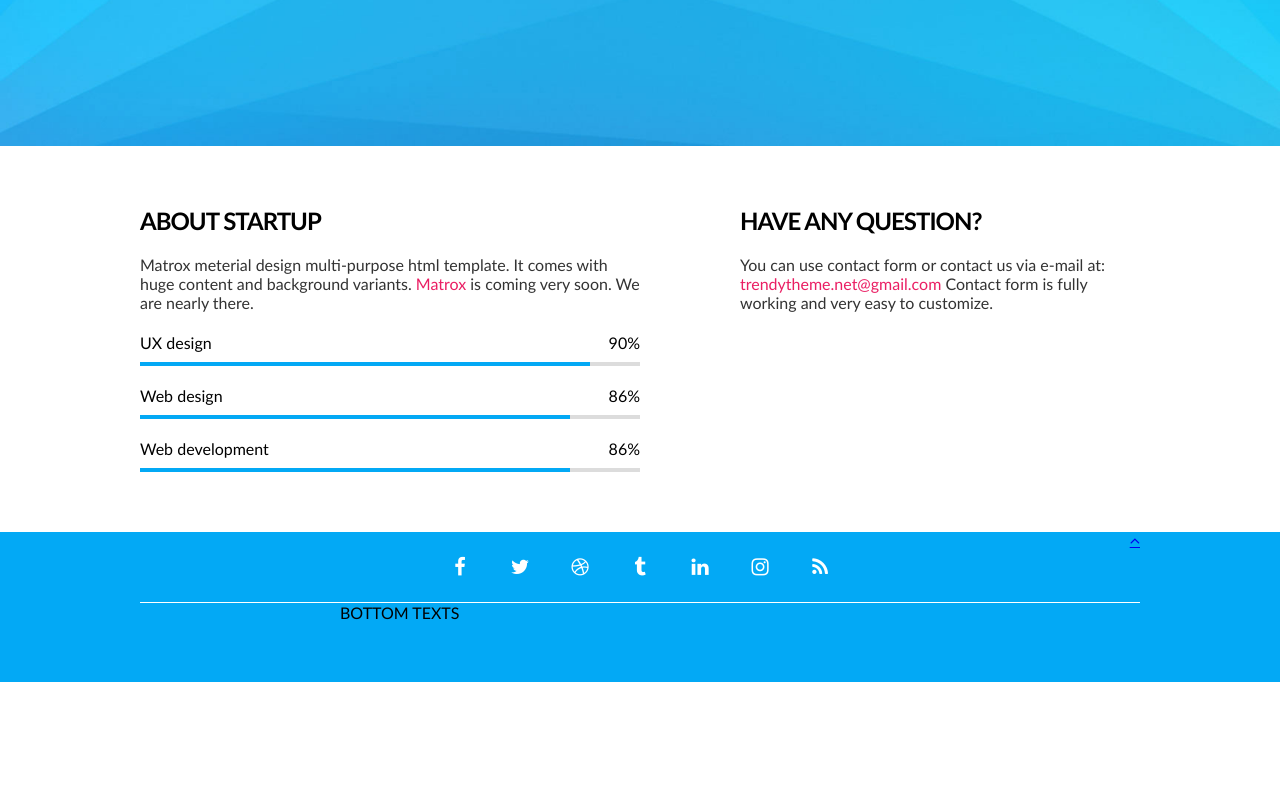
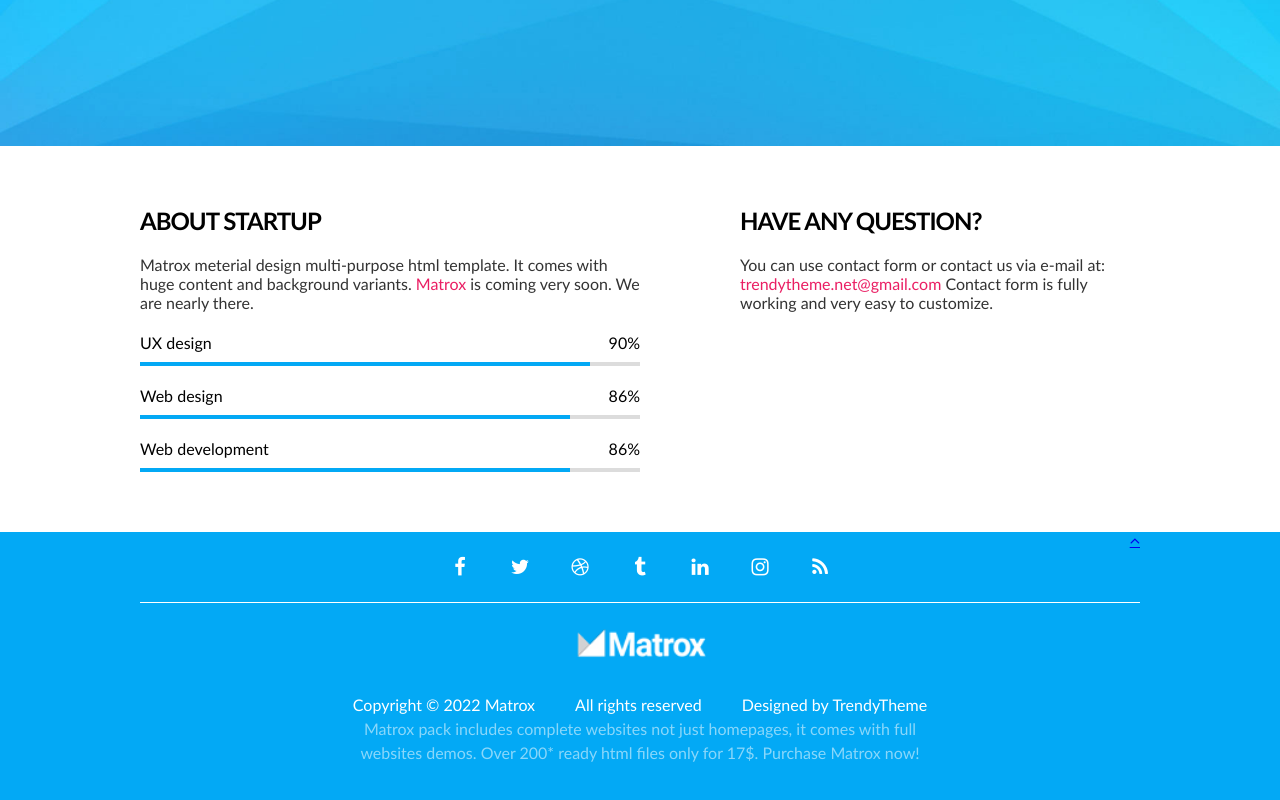
Before and after one commit to IrinaVaronka/6-projektas-coming-soon, a website: page index.html in a window 1280 px wide. Shown: the part 654-1454 px from the top of the page. Before the commit the page ends 1336 px from the top, so only its background shows below. Drawn offline with Linux system fonts and the light colour scheme.

Commit message:
Footer bottom content #15

```diff
--- a/css/base/base.css
+++ b/css/base/base.css
@@ -13,12 +13,12 @@
 .bg-main {
     background-color: #03a9f5;
 }
- p {
+ .column p {
     font-size: 16px;
     line-height: 1.2em;
     color: #333;
  }
-  p > a {
+ .column p > a {
     color: #EA1E63;
     text-decoration: none;
   }
--- a/css/pages/home.css
+++ b/css/pages/home.css
@@ -91,12 +91,34 @@
  .socials > a:hover {
     background-color: #fff;
     color: #03a9f5;
-
  }
 
- @media (max-width: 600px) {
+ .bottom {
+   display: flex;
+   flex-direction: column;
+   text-align: center;
+   align-items: center;
+   color: #fff8;
+   line-height: 1.5em;
+ }
+
+ .bottom > .trio {
+   display: flex;
+   gap: 40px;
+   color: #fff;
+ }
+
+.bottom a {
+   color: #fff;
+   text-decoration: none;
+}
+
+.bottom > .logo {
+   margin-bottom: 30px;
+   margin-top: 20px;
+}
+@media (max-width: 600px) {
    .main-title {
       font-size: 50px;
    }
-
- }
+}
--- a/index.html
+++ b/index.html
@@ -104,8 +104,16 @@
         </div>
             <a href="#" class="back-to-top fa fa-angle-up"></a>
         </div>
-        <div class="short-row">
-            BOTTOM TEXTS
+        <div class="short-row bottom">
+            <img class="logo" src="/img/white-logo.png" alt="White-logo">
+            <div class="trio">
+                <p>Copyright &copy; 2022 <a href="#">Matrox</a></p>
+                <p>All rights reserved</p>
+                <p>Designed by <a href="#" target="_blank">TrendyTheme</a></p>
+            </div>
+            <div>
+                <p class="footer-description">Matrox pack includes complete websites not just homepages, it comes with full websites demos. Over 200* ready html files only for 17$. Purchase Matrox now!</p>
+            </div>
         </div>
     </footer>
 </body>
```
Also changed, not shown: img/white-logo.png (added).
